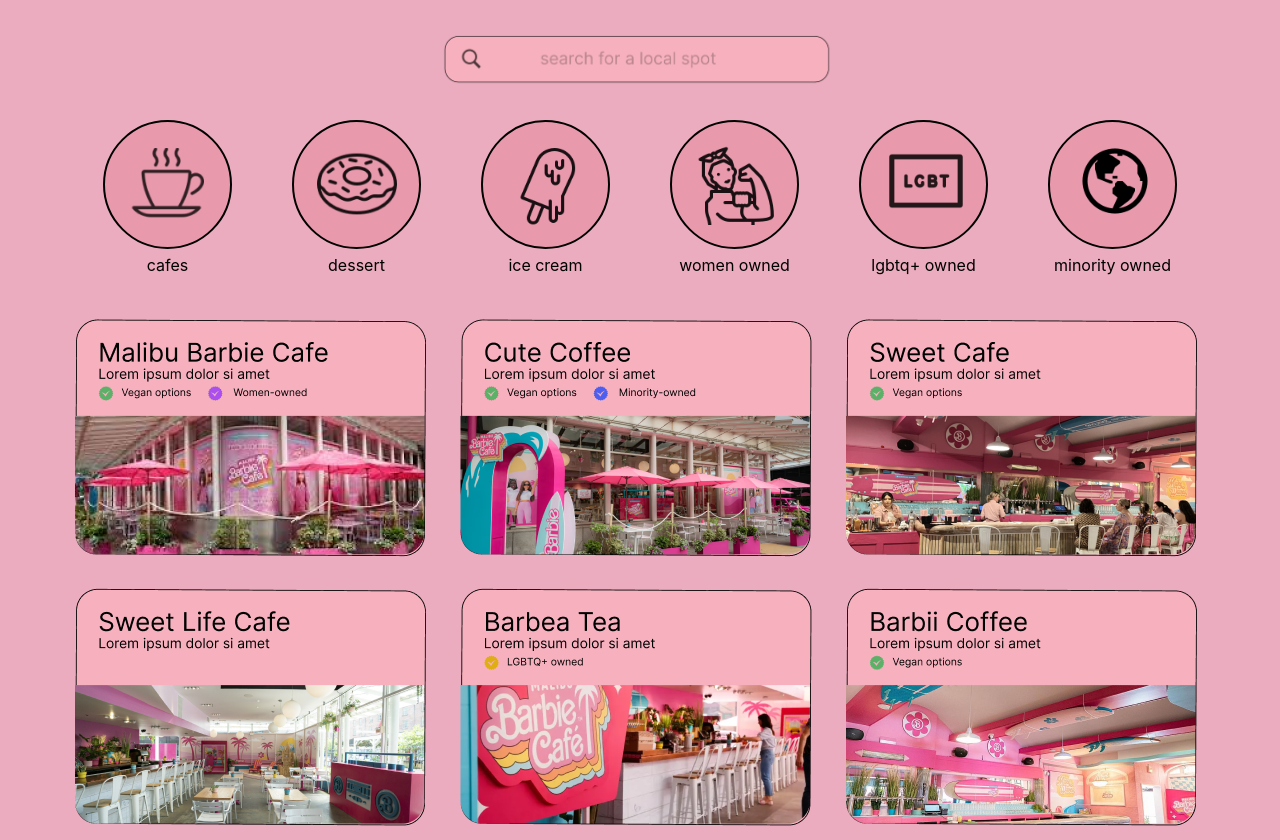
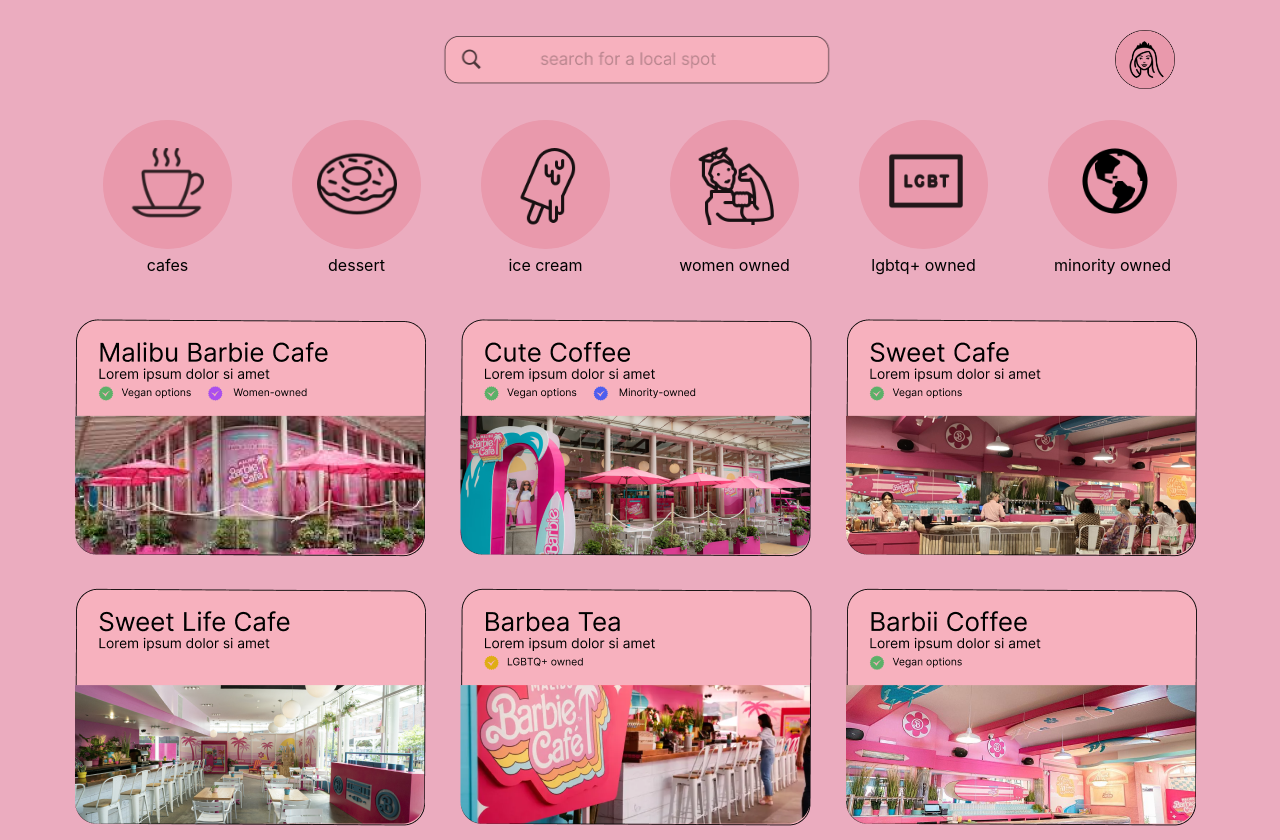
Before and after one commit to krisub/wics_hacks_24, a React (Create React App) app: page /businessListing in a window 1280 px wide. Built offline with nearby package versions, Linux system fonts and the light colour scheme.

Commit message:
final changes for wics hacks 2024

```diff
--- a/src/BusinessListing.css
+++ b/src/BusinessListing.css
@@ -1,3 +1,12 @@
+.barbie-pfp {
+    width: 60px;
+    height: auto;
+    margin-left: 275px
+}
+
+.search-bar {
+    display: flex;
+}
 .circle-categories {
     display: flex;
     justify-content: center; /* Center items horizontally */
@@ -71,7 +80,7 @@
     left: 50%;
 }
 
-.search-bar img {
+.search-bar-img {
     width: 400px; /* Decrease the width of the image by 50% */
     margin-left: -200px;
 }
@@ -88,3 +97,30 @@
     width: 10px;
     opacity: 0;
 }
+
+/* Add initial border style */
+.circle-categories .circle-1,
+.circle-categories .circle-2,
+.circle-categories .circle-3,
+.circle-categories .circle-4,
+.circle-categories .circle-5,
+.circle-categories .circle-6 {
+    border: 2px solid transparent; /* Initial border style */
+    transition: border-width 0.3s, border-color 0.3s; /* Add transition effect for both border width and color */
+}
+
+/* Add this CSS to create the hover effect */
+.circle-categories .circle-1:hover,
+.circle-categories .circle-2:hover,
+.circle-categories .circle-3:hover,
+.circle-categories .circle-4:hover,
+.circle-categories .circle-5:hover,
+.circle-categories .circle-6:hover {
+    border: 4px solid #BD2B60; /* Increase border width on hover */
+    transition: border-width 0.3s; /* Add transition effect */
+}
+
+.barbie-pfp{
+    border: none;
+    border: 0;
+}
--- a/src/BusinessListing.js
+++ b/src/BusinessListing.js
@@ -24,36 +24,37 @@
         <div className = "business-listing-container">
 
             <div className = "search-bar">
-                <img src=".\search_bar_final.png"></img>
+                <img className="search-bar-img" src=".\search_bar_final.png"></img>
+                <img className = "barbie-pfp" src=".\barbiePfp.png" style={{border: 'none'}} onClick={() => window.location.href = './AccountDashboard'} ></img>
             </div>
 
             <div className="circle-categories">
-                <div className="circle-1" style={{ width: '125px', height: '125px', borderRadius: '50%', border:'2px solid black', backgroundColor: '#E999AC', display: 'flex', flexDirection: 'column', alignItems: 'center', justifyContent: 'center' }}>
+                <div className="circle-1" style={{ width: '125px', height: '125px', borderRadius: '50%', backgroundColor: '#E999AC', display: 'flex', flexDirection: 'column', alignItems: 'center', justifyContent: 'center' }}>
                     <img className="circle1-icon" src="./cafes_icon.png" alt="cafes icon" />
                     <div className='circle-text'>cafes</div>
                 </div>
 
-                <div className="circle-2" style={{ width: '125px', height: '125px', borderRadius: '50%', border:'2px solid black', backgroundColor: '#E999AC', display: 'flex', flexDirection: 'column', alignItems: 'center', justifyContent: 'center' }}>
+                <div className="circle-2" style={{ width: '125px', height: '125px', borderRadius: '50%', backgroundColor: '#E999AC', display: 'flex', flexDirection: 'column', alignItems: 'center', justifyContent: 'center' }}>
                     <img className="circle2-icon" src="./dessert_icon.png" alt="cafes icon" />
                     <div className='circle-text'>dessert</div>
                 </div>
 
-                <div className="circle-3" style={{ width: '125px', height: '125px', borderRadius: '50%', border:'2px solid black', backgroundColor: '#E999AC', display: 'flex', flexDirection: 'column', alignItems: 'center', justifyContent: 'center' }}>
+                <div className="circle-3" style={{ width: '125px', height: '125px', borderRadius: '50%', backgroundColor: '#E999AC', display: 'flex', flexDirection: 'column', alignItems: 'center', justifyContent: 'center' }}>
                     <img className="circle3-icon" src="./ice_cream_icon.png" alt="cafes icon" />
                     <div className='circle-text'>ice cream</div>
                 </div>
 
-                <div className="circle-4" style={{ width: '125px', height: '125px', borderRadius: '50%', border:'2px solid black', backgroundColor: '#E999AC', display: 'flex', flexDirection: 'column', alignItems: 'center', justifyContent: 'center' }}>
+                <div className="circle-4" style={{ width: '125px', height: '125px', borderRadius: '50%', backgroundColor: '#E999AC', display: 'flex', flexDirection: 'column', alignItems: 'center', justifyContent: 'center' }}>
                     <img className="circle4-icon" src="./women_owned_icon.png" alt="cafes icon" />
                     <div className='circle-text'>women owned</div>
                 </div>
 
-                <div className="circle-5" style={{ width: '125px', height: '125px', borderRadius: '50%', border:'2px solid black', backgroundColor: '#E999AC', display: 'flex', flexDirection: 'column', alignItems: 'center', justifyContent: 'center' }}>
+                <div className="circle-5" style={{ width: '125px', height: '125px', borderRadius: '50%', backgroundColor: '#E999AC', display: 'flex', flexDirection: 'column', alignItems: 'center', justifyContent: 'center' }}>
                     <img className="circle5-icon" src="./lgbt_icon.png" alt="cafes icon" />
                     <div className='circle5-text'>lgbtq+ owned</div>
                 </div>
 
-                <div className="circle-6" style={{ width: '125px', height: '125px', borderRadius: '50%', border:'2px solid black', backgroundColor: '#E999AC', display: 'flex', flexDirection: 'column', alignItems: 'center', justifyContent: 'center' }}>
+                <div className="circle-6" style={{ width: '125px', height: '125px', borderRadius: '50%', backgroundColor: '#E999AC', display: 'flex', flexDirection: 'column', alignItems: 'center', justifyContent: 'center' }}>
                     <img className="circle5-icon" src="./minorities_icon.png" alt="cafes icon" />
                     <div className='circle5-text'>minority owned</div>
                 </div>
--- a/src/Signup.css
+++ b/src/Signup.css
@@ -43,11 +43,6 @@
     flex-direction: column;
   }
 
-  .divider {
-    height: 65%;
-    width: 0.5px;
-    background-color: #000000;
-  }
 
   .heading {
     font-family: 'Inter', sans-serif;
@@ -60,7 +55,6 @@
   .heading > p {
     margin-top: -50px;
   }
-
 
 
   .welcome
@@ -91,7 +85,7 @@
     border: 1px solid #000;
   }
 
-  button {
+  .mybusinesssignupbutton, .myaccountsignupbutton {
     margin-top: 10px;
     padding: 4px 16px;
     border: 1px solid black;
@@ -108,9 +102,10 @@
     margin-top: 10px
   }
 
-  .businessButton {
+  .mybusinesssignupbutton {
     margin-left: 120px;
   }
+
   input{
     background-color: #F1DAE3;
     opacity: 60;
--- a/src/Signup.js
+++ b/src/Signup.js
@@ -43,27 +43,27 @@
         <div className="left-section">
           {/* User Signup Fields */}
           <label>name</label>
-          <input
+          <input className = "myInput"
             placeholder="Enter your name"
           />
 
           <label>email</label>
 
-          <input
+          <input className = "myInput"
             placeholder="Enter your email"
           />
 
           <label>password</label>
-          <input
+          <input className = "myInput"
             placeholder="Enter a password"
           />
 
           <label>zipcode</label>
-          <input
+          <input className = "myInput"
             placeholder="Enter your zipcode"
           />
 
-          <button>sign up as a user</button>
+          <button className="myaccountsignupbutton" onClick={() => window.location.href = './AccountDashboard'}>sign up as a user</button>
         </div>
 
 
@@ -78,7 +78,7 @@
 
           <label>business name</label>
 
-          <input
+          <input className = "myInput"
 
             placeholder="Enter your business name"
 
@@ -86,7 +86,7 @@
 
           <label>business email</label>
 
-          <input
+          <input className = "myInput"
 
             placeholder="Enter your business email"
 
@@ -94,7 +94,7 @@
 
           <label>password</label>
 
-          <input
+          <input className = "myInput"
 
             placeholder="Enter a password"
 
@@ -102,13 +102,13 @@
 
           <label>address</label>
 
-          <input
+          <input className = "myInput"
 
             placeholder="Enter your address "
 
           />
 
-          <button className="businessButton">sign up as a business</button>
+          <button className="mybusinesssignupbutton" onClick={() => window.location.href = './BusinessDashboard'}>sign up as a business</button>
 
         </div>
 
```
Also changed, not shown: public/barbiePfp.png (added).
